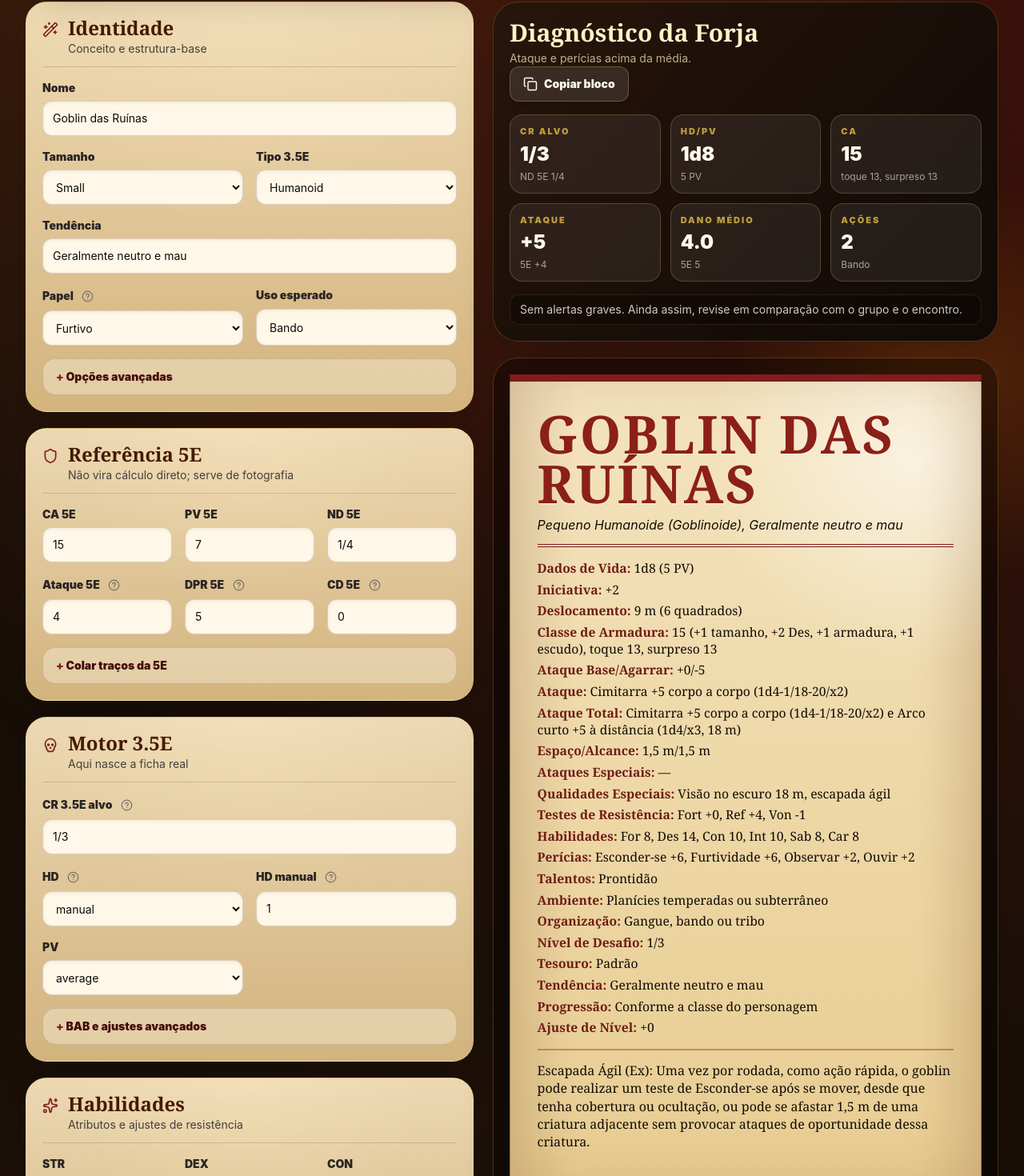
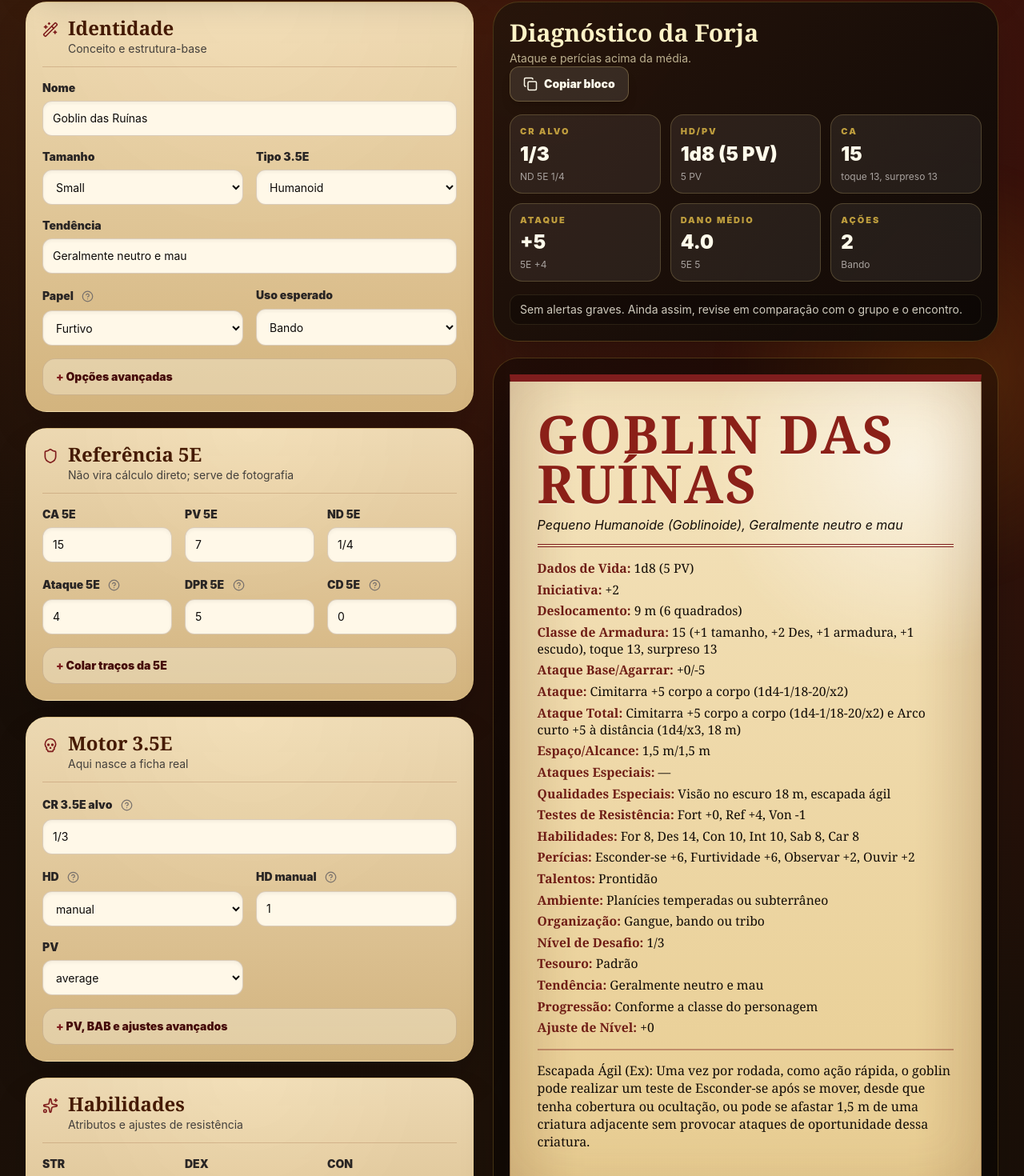
Before and after one commit to caiobarcelos/dndmc, a React (Vite) app: page / in a window 1280 px wide. Shown: the part 348-1818 px from the top of the page at 80% size. Built offline with nearby package versions, Linux system fonts and the light colour scheme.

Commit message:
Add fixed HP bonus for undead and templates

```diff
--- a/src/main.jsx
+++ b/src/main.jsx
@@ -65,7 +65,7 @@ const exampleMonster = {
   name: 'Goblin das Ruínas', size: 'Small', type: 'Humanoid', subtype: 'Goblinoide', alignment: 'Geralmente neutro e mau', role: 'Furtivo', expectedUse: 'Bando',
   ac5e: 15, hp5e: 7, attack5e: 4, dpr5e: 5, dc5e: 0, cr5e: '1/4', cr35Target: '1/3',
   str: 8, dex: 14, con: 10, int: 10, wis: 8, cha: 8,
-  hdMode: 'manual', hdManual: 1, hpMode: 'average', hpManual: 5, babMode: 'auto', babManual: 0, babExtra: 0,
+  hdMode: 'manual', hdManual: 1, hpMode: 'average', hpManual: 5, hpBonus: 0, babMode: 'auto', babManual: 0, babExtra: 0,
   speed: '9 m (6 quadrados)', armorBonus: 1, shieldBonus: 1, naturalArmor: 0, deflectionBonus: 0, dodgeBonus: 0, acOther: 0,
   fortExtra: 0, refExtra: 0, willExtra: 0, initiativeExtra: 0, grappleExtra: 0,
   attacks: [
@@ -82,7 +82,7 @@ const exampleMonster = {
 const emptyMonster = {
   ...exampleMonster, name: '', subtype: '', alignment: '', ac5e: 10, hp5e: 1, attack5e: 0, dpr5e: 0, dc5e: 0, cr5e: '1', cr35Target: '1',
   str: 10, dex: 10, con: 10, int: 10, wis: 10, cha: 10,
-  hdMode: 'auto', hdManual: 1, hpMode: 'average', hpManual: 1, babMode: 'auto', babManual: 0, babExtra: 0,
+  hdMode: 'auto', hdManual: 1, hpMode: 'average', hpManual: 1, hpBonus: 0, babMode: 'auto', babManual: 0, babExtra: 0,
   speed: '', armorBonus: 0, shieldBonus: 0, naturalArmor: 0, deflectionBonus: 0, dodgeBonus: 0, acOther: 0,
   fortExtra: 0, refExtra: 0, willExtra: 0, attacks: [], specialAttacks: '', specialQualities: '', traits5e: '', abilityText: '', skills: '', feats: '', environment: '', organization: '', treasure: '', advancement: '', levelAdjustment: '',
 };
@@ -92,6 +92,7 @@ const help = {
   cr35Target: 'CR desejado na 3.5E. Normalmente comece igual ao ND 5E e ajuste depois.',
   hdMode: 'Automático usa CR alvo + papel + tipo. Manual permite controlar a estrutura real da 3.5E.',
   hdManual: 'Dados de Vida finais da 3.5E. HD mexe em PV, BAB, saves, perícias, talentos e CDs.',
+  hpBonus: 'Bônus fixo de PV que aparece na linha de Dados de Vida. Útil para templates como zumbi: 2d12+3 mesmo com Con —.',
   attack5e: 'Bônus de ataque original da 5E. Usado só para diagnóstico comparativo.',
   dpr5e: 'Dano médio por rodada na 5E. Some multiataques se houver.',
   dc5e: 'CD de resistência original da 5E, se a criatura tiver habilidades que exigem teste.',
@@ -137,8 +138,7 @@ function acText(m) {
     .map(([k, v]) => `${signed(v)} ${k}`).join(', ') || 'sem modificadores';
 }
 function hdText(m) {
-  const conTotal = (m.typeRule.noCon ? 0 : mod(m.con)) * m.hd;
-  return `${m.hd}d${m.hdDie}${conTotal ? signed(conTotal) : ''} (${m.hp} PV)`;
+  return `${m.hd}d${m.hdDie}${m.hpBonusTotal ? signed(m.hpBonusTotal) : ''} (${m.hp} PV)`;
 }
 
 function build35(monster) {
@@ -147,7 +147,9 @@ function build35(monster) {
   const role = roles[monster.role] || roles.Soldado;
   const conMod = type.noCon ? 0 : mod(monster.con);
   const hd = monster.hdMode === 'manual' ? Math.max(1, Number(monster.hdManual || 1)) : estimateHd(monster, type);
-  const hpAverage = Math.max(1, Math.round(hd * (averageDie(type.hd) + conMod)));
+  const hpFixedBonus = Number(monster.hpBonus || 0);
+  const hpBonusTotal = hd * conMod + hpFixedBonus;
+  const hpAverage = Math.max(1, Math.round(hd * averageDie(type.hd) + hpBonusTotal));
   const hp = monster.hpMode === 'manual' ? Math.max(1, Number(monster.hpManual || hpAverage)) : hpAverage;
   const babAuto = Math.floor(hd * type.bab);
   const bab = monster.babMode === 'manual' ? Number(monster.babManual || 0) : babAuto + Number(monster.babExtra || 0);
@@ -170,13 +172,14 @@ function build35(monster) {
   const cr = parseCr(monster.cr35Target || 1);
   if (hd > Math.max(2, cr * 3)) warnings.push('HD alto para o CR alvo: BAB, saves e PV podem ficar inflados.');
   if (Number(monster.hp5e || 0) && hp > Number(monster.hp5e) * 1.8) warnings.push('PV 3.5E muito acima da referência 5E.');
+  if (type.noCon && hpFixedBonus) warnings.push('Bônus fixo de PV aplicado sem Constituição. Isso é útil para templates como zumbi.');
   if (Number(monster.attack5e || 0) && attacks[0] && Math.abs(attacks[0].bonus - Number(monster.attack5e)) >= 4) warnings.push('Bônus de ataque principal 3.5E muito distante do ataque 5E informado.');
   if (Number(monster.dpr5e || 0) && dpr35 > Number(monster.dpr5e) * 1.8) warnings.push('Dano médio do Ataque Total parece alto comparado ao dano 5E informado.');
   if ((monster.traits5e || '').trim() && !(monster.abilityText || '').trim()) warnings.push('Há traços 5E informados, mas nenhuma habilidade 3.5E convertida.');
   if (/vis[aã]o no escuro|darkvision/i.test(monster.feats || '')) warnings.push('Visão no escuro parece estar em Talentos; normalmente deve ir em Qualidades Especiais.');
   if (!attacks.length) warnings.push('Nenhum ataque cadastrado. Adicione ao menos uma ação ou ataque.');
   if (!warnings.length) warnings.push('Sem alertas graves. Ainda assim, revise em comparação com o grupo e o encontro.');
-  const built = { ...monster, displayName: monster.name?.trim() || 'Criatura sem nome', typePt: type.pt, sizePt: size.pt, hd, hdDie: type.hd, hp, bab, ac, touch, flat, fort, ref, will, initiative, grapple, space: size.space, reach: size.reach, attacks, primaryAttack, fullAttack: fullAttackText(attacks), dpr35, warnings, typeRule: type, roleRule: role, acParts };
+  const built = { ...monster, displayName: monster.name?.trim() || 'Criatura sem nome', typePt: type.pt, sizePt: size.pt, hd, hdDie: type.hd, hp, hpBonusTotal, hpFixedBonus, bab, ac, touch, flat, fort, ref, will, initiative, grapple, space: size.space, reach: size.reach, attacks, primaryAttack, fullAttack: fullAttackText(attacks), dpr35, warnings, typeRule: type, roleRule: role, acParts };
   built.hdLine = hdText(built);
   return built;
 }
@@ -239,12 +242,12 @@ function App() {
     <div className="layout-grid"><aside className="left-rail">
       <Panel title="Identidade" subtitle="Conceito e estrutura-base" icon={<Wand2 size={20} />}><Field label="Nome" value={monster.name} onChange={(v) => set('name', v)} /><div className="grid gap-4 sm:grid-cols-2"><SelectField label="Tamanho" value={monster.size} onChange={(v) => set('size', v)} options={Object.keys(sizeRules)} /><SelectField label="Tipo 3.5E" value={monster.type} onChange={(v) => set('type', v)} options={Object.keys(typeRules)} /></div><Field label="Tendência" value={monster.alignment} onChange={(v) => set('alignment', v)} /><div className="grid gap-4 sm:grid-cols-2"><SelectField label="Papel" value={monster.role} onChange={(v) => set('role', v)} options={Object.keys(roles)} helpText={help.role} /><SelectField label="Uso esperado" value={monster.expectedUse} onChange={(v) => set('expectedUse', v)} options={['Solitário', 'Dupla', 'Grupo pequeno', 'Bando', 'Horda', 'Chefe com lacaios']} /></div><Advanced><Field label="Subtipo" value={monster.subtype} onChange={(v) => set('subtype', v)} /></Advanced></Panel>
       <Panel title="Referência 5E" subtitle="Não vira cálculo direto; serve de fotografia" icon={<Shield size={20} />}><div className="grid gap-4 sm:grid-cols-3"><Field label="CA 5E" type="number" value={monster.ac5e} onChange={(v) => set('ac5e', v)} /><Field label="PV 5E" type="number" value={monster.hp5e} onChange={(v) => set('hp5e', v)} /><Field label="ND 5E" value={monster.cr5e} onChange={(v) => set('cr5e', v)} /></div><div className="grid gap-4 sm:grid-cols-3"><Field label="Ataque 5E" type="number" value={monster.attack5e} onChange={(v) => set('attack5e', v)} helpText={help.attack5e} /><Field label="DPR 5E" type="number" value={monster.dpr5e} onChange={(v) => set('dpr5e', v)} helpText={help.dpr5e} /><Field label="CD 5E" type="number" value={monster.dc5e} onChange={(v) => set('dc5e', v)} helpText={help.dc5e} /></div><Advanced title="Colar traços da 5E"><TextArea label="Traços 5E" value={monster.traits5e} onChange={(v) => set('traits5e', v)} helpText={help.traits5e} /></Advanced></Panel>
-      <Panel title="Motor 3.5E" subtitle="Aqui nasce a ficha real" icon={<Skull size={20} />}><Field label="CR 3.5E alvo" value={monster.cr35Target} onChange={(v) => set('cr35Target', v)} helpText={help.cr35Target} /><div className="grid gap-4 sm:grid-cols-2"><SelectField label="HD" value={monster.hdMode} onChange={(v) => set('hdMode', v)} options={['auto', 'manual']} helpText={help.hdMode} />{monster.hdMode === 'manual' && <Field label="HD manual" type="number" value={monster.hdManual} onChange={(v) => set('hdManual', v)} helpText={help.hdManual} />}</div><div className="grid gap-4 sm:grid-cols-2"><SelectField label="PV" value={monster.hpMode} onChange={(v) => set('hpMode', v)} options={['average', 'manual']} />{monster.hpMode === 'manual' && <Field label="PV manual" type="number" value={monster.hpManual} onChange={(v) => set('hpManual', v)} />}</div><Advanced title="BAB e ajustes avançados"><div className="grid gap-4 sm:grid-cols-3"><SelectField label="BAB" value={monster.babMode} onChange={(v) => set('babMode', v)} options={['auto', 'manual']} />{monster.babMode === 'manual' && <Field label="BAB manual" type="number" value={monster.babManual} onChange={(v) => set('babManual', v)} />}<Field label="Bônus BAB" type="number" value={monster.babExtra} onChange={(v) => set('babExtra', v)} /></div></Advanced></Panel>
+      <Panel title="Motor 3.5E" subtitle="Aqui nasce a ficha real" icon={<Skull size={20} />}><Field label="CR 3.5E alvo" value={monster.cr35Target} onChange={(v) => set('cr35Target', v)} helpText={help.cr35Target} /><div className="grid gap-4 sm:grid-cols-2"><SelectField label="HD" value={monster.hdMode} onChange={(v) => set('hdMode', v)} options={['auto', 'manual']} helpText={help.hdMode} />{monster.hdMode === 'manual' && <Field label="HD manual" type="number" value={monster.hdManual} onChange={(v) => set('hdManual', v)} helpText={help.hdManual} />}</div><div className="grid gap-4 sm:grid-cols-2"><SelectField label="PV" value={monster.hpMode} onChange={(v) => set('hpMode', v)} options={['average', 'manual']} />{monster.hpMode === 'manual' && <Field label="PV manual" type="number" value={monster.hpManual} onChange={(v) => set('hpManual', v)} />}</div><Advanced title="PV, BAB e ajustes avançados"><Field label="Bônus fixo de PV" type="number" value={monster.hpBonus || 0} onChange={(v) => set('hpBonus', v)} helpText={help.hpBonus} /><div className="grid gap-4 sm:grid-cols-3"><SelectField label="BAB" value={monster.babMode} onChange={(v) => set('babMode', v)} options={['auto', 'manual']} />{monster.babMode === 'manual' && <Field label="BAB manual" type="number" value={monster.babManual} onChange={(v) => set('babManual', v)} />}<Field label="Bônus BAB" type="number" value={monster.babExtra} onChange={(v) => set('babExtra', v)} /></div></Advanced></Panel>
       <Panel title="Habilidades" subtitle="Atributos e ajustes de resistência" icon={<Sparkles size={20} />}><div className="grid grid-cols-2 gap-4 sm:grid-cols-3">{['str','dex','con','int','wis','cha'].map((k) => <Field key={k} label={k.toUpperCase()} type="number" value={monster[k]} onChange={(v) => set(k, v)} />)}</div><Advanced title="Ajustes de resistência"><div className="grid gap-4 sm:grid-cols-3"><Field label="Fort extra" type="number" value={monster.fortExtra} onChange={(v) => set('fortExtra', v)} /><Field label="Ref extra" type="number" value={monster.refExtra} onChange={(v) => set('refExtra', v)} /><Field label="Von extra" type="number" value={monster.willExtra} onChange={(v) => set('willExtra', v)} /></div></Advanced></Panel>
       <Panel title="Defesa" subtitle="CA por componentes, sem gambiarra" icon={<Shield size={20} />}><Field label="Deslocamento" value={monster.speed} onChange={(v) => set('speed', v)} /><div className="grid gap-4 sm:grid-cols-3"><Field label="Armadura" type="number" value={monster.armorBonus} onChange={(v) => set('armorBonus', v)} /><Field label="Escudo" type="number" value={monster.shieldBonus} onChange={(v) => set('shieldBonus', v)} /><Field label="Natural" type="number" value={monster.naturalArmor} onChange={(v) => set('naturalArmor', v)} /></div><Advanced title="Bônus avançados de CA"><div className="grid gap-4 sm:grid-cols-3"><Field label="Deflexão" type="number" value={monster.deflectionBonus} onChange={(v) => set('deflectionBonus', v)} /><Field label="Esquiva" type="number" value={monster.dodgeBonus} onChange={(v) => set('dodgeBonus', v)} /><Field label="Outros" type="number" value={monster.acOther} onChange={(v) => set('acOther', v)} /></div></Advanced></Panel>
       <Panel title="Ataques e ações" subtitle="Adicione só o que o monstro realmente usa" icon={<Wand2 size={20} />}><div className="grid gap-2 sm:grid-cols-3"><button type="button" className="btn gold" onClick={() => addAttack('melee')}><Plus size={18} /> Corpo a corpo</button><button type="button" className="btn ghost" onClick={() => addAttack('ranged')}><Plus size={18} /> Distância</button><button type="button" className="btn ghost" onClick={() => addAttack('special')}><Plus size={18} /> Especial</button></div>{(monster.attacks || []).map((attack, index) => <AttackEditor key={attack.id} attack={attack} index={index} updateAttack={updateAttack} removeAttack={removeAttack} />)}</Panel>
       <Panel title="Finalização" subtitle="O que entra no bloco 3.5E" icon={<FileText size={20} />}><TextArea label="Ataques Especiais" value={monster.specialAttacks} onChange={(v) => set('specialAttacks', v)} /><TextArea label="Qualidades Especiais" value={monster.specialQualities} onChange={(v) => set('specialQualities', v)} /><TextArea label="Habilidades convertidas" rows={6} value={monster.abilityText} onChange={(v) => set('abilityText', v)} /><TextArea label="Perícias" value={monster.skills} onChange={(v) => set('skills', v)} /><TextArea label="Talentos" value={monster.feats} onChange={(v) => set('feats', v)} /><Advanced title="Ecologia e tesouro"><div className="grid gap-4 sm:grid-cols-2"><Field label="Ambiente" value={monster.environment} onChange={(v) => set('environment', v)} /><Field label="Organização" value={monster.organization} onChange={(v) => set('organization', v)} /></div><div className="grid gap-4 sm:grid-cols-3"><Field label="Tesouro" value={monster.treasure} onChange={(v) => set('treasure', v)} /><Field label="Progressão" value={monster.advancement} onChange={(v) => set('advancement', v)} /><Field label="Ajuste de Nível" value={monster.levelAdjustment} onChange={(v) => set('levelAdjustment', v)} /></div></Advanced></Panel>
-    </aside><section className="right-stage"><div className="diagnostic-card"><div><h2>Diagnóstico da Forja</h2><p>{converted.roleRule.note}</p></div><button onClick={() => navigator.clipboard.writeText(makeTxt(converted))} className="btn ghost"><Copy size={18} /> Copiar bloco</button><div className="metrics-grid"><Metric label="CR alvo" value={converted.cr35Target || '—'} detail={`ND 5E ${converted.cr5e || '—'}`} /><Metric label="HD/PV" value={`${converted.hd}d${converted.hdDie}`} detail={`${converted.hp} PV`} /><Metric label="CA" value={converted.ac} detail={`toque ${converted.touch}, surpreso ${converted.flat}`} /><Metric label="Ataque" value={converted.attacks[0] ? signed(converted.attacks[0].bonus) : '—'} detail={`5E ${signed(monster.attack5e)}`} /><Metric label="Dano médio" value={converted.dpr35 ? converted.dpr35.toFixed(1) : '—'} detail={`5E ${monster.dpr5e || '—'}`} /><Metric label="Ações" value={converted.attacks.length} detail={monster.expectedUse} /></div><ul className="warnings">{converted.warnings.map((w) => <li key={w}>{w}</li>)}</ul></div><div className="preview-wrap"><StatBlock monster={converted} innerRef={statRef} /></div></section></div>
+    </aside><section className="right-stage"><div className="diagnostic-card"><div><h2>Diagnóstico da Forja</h2><p>{converted.roleRule.note}</p></div><button onClick={() => navigator.clipboard.writeText(makeTxt(converted))} className="btn ghost"><Copy size={18} /> Copiar bloco</button><div className="metrics-grid"><Metric label="CR alvo" value={converted.cr35Target || '—'} detail={`ND 5E ${converted.cr5e || '—'}`} /><Metric label="HD/PV" value={`${converted.hdLine}`} detail={converted.hpFixedBonus ? `bônus fixo ${signed(converted.hpFixedBonus)}` : `${converted.hp} PV`} /><Metric label="CA" value={converted.ac} detail={`toque ${converted.touch}, surpreso ${converted.flat}`} /><Metric label="Ataque" value={converted.attacks[0] ? signed(converted.attacks[0].bonus) : '—'} detail={`5E ${signed(monster.attack5e)}`} /><Metric label="Dano médio" value={converted.dpr35 ? converted.dpr35.toFixed(1) : '—'} detail={`5E ${monster.dpr5e || '—'}`} /><Metric label="Ações" value={converted.attacks.length} detail={monster.expectedUse} /></div><ul className="warnings">{converted.warnings.map((w) => <li key={w}>{w}</li>)}</ul></div><div className="preview-wrap"><StatBlock monster={converted} innerRef={statRef} /></div></section></div>
   </div></main>;
 }
 
```
